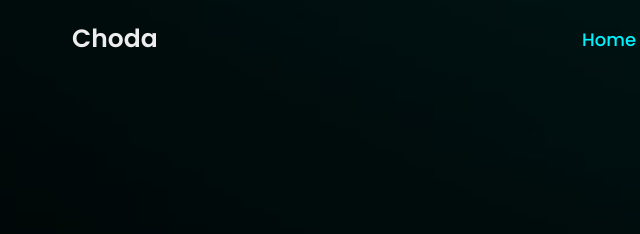
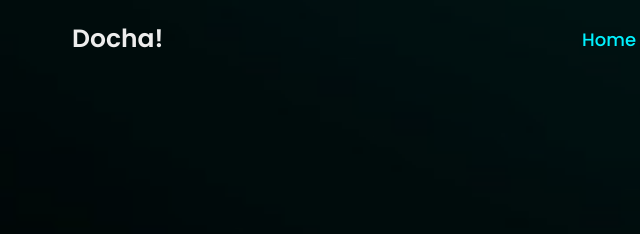
Before and after one commit to DaChoi1207/choda.github.io, a plain HTML site: page index.html in a window 1280 px wide. Shown: the top 234 px of the page, 56-696 px from the left. Drawn offline with nearby package versions, Linux system fonts and the light colour scheme; some packages are replaced by stand-ins of ours; a script that the page names is missing.

Commit message:
Update index.html

```diff
--- a/index.html
+++ b/index.html
@@ -5,7 +5,7 @@
     <meta charset="UTF-8">
     <meta http-equiv="X-UA-Compatible" content="IE=edge">
     <meta name="viewport" content="width=device-width, initial-scale=1.0">
-    <title>Choda</title>
+    <title>Docha!</title>
     <link rel="stylesheet" href="style.css">
     <link href='https://unpkg.com/boxicons@2.1.4/css/boxicons.min.css' rel='stylesheet'>
 </head>
@@ -13,7 +13,7 @@
 <body>
 
     <header class="header">
-        <a href="#" class="logo">Choda</a>
+        <a href="#" class="logo">Docha!</a>
 
         <nav>
             <a href="#home" class="active">Home</a>
```
